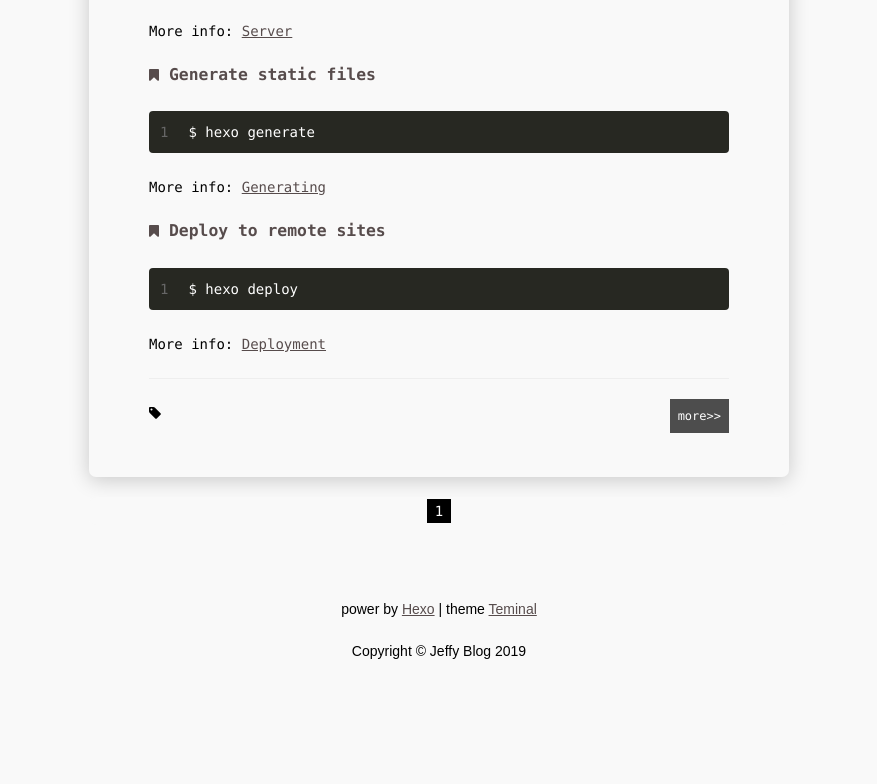
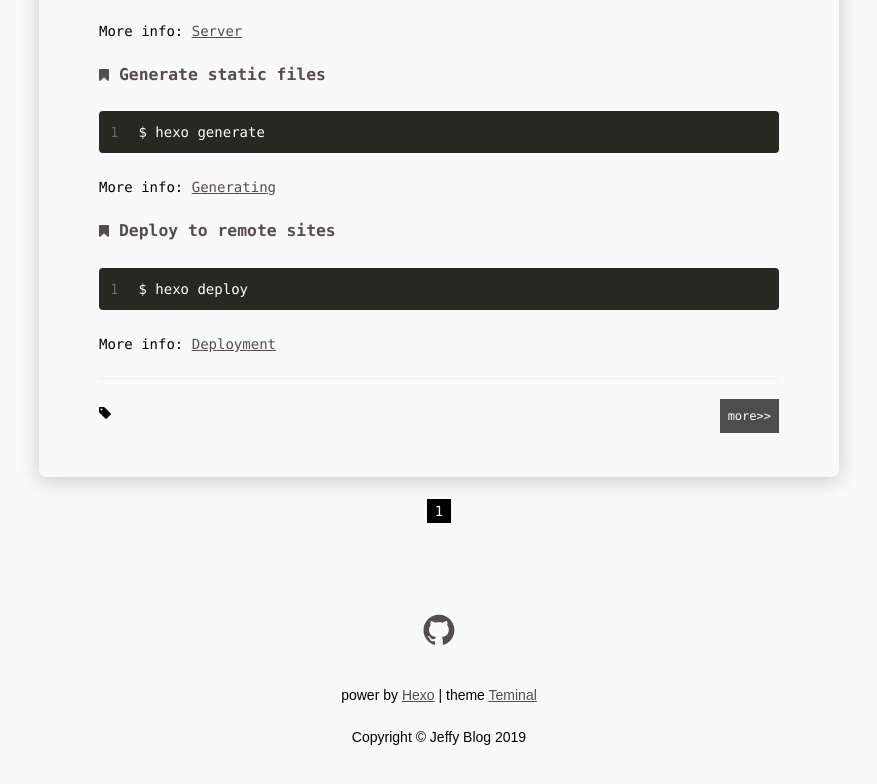
Before and after one commit to luckyJeffy/luckyJeffy.github.io, a plain HTML site: page index.html in a window 1280 px wide. Shown: the part 1158-1942 px from the top of the page, without its empty margins (201-1078 px from the left). Before the commit the page ends 1897 px from the top, so only its background shows below. Drawn offline with Linux system fonts and the light colour scheme.

Commit message:
Site updated: 2019-01-17 16:04:39

```diff
--- a/css/index.css
+++ b/css/index.css
@@ -16,7 +16,7 @@
 #post,
 .one-tag-list {
   margin: 0 auto;
-  width: 35rem;
+  width: 40rem;
   border-radius: 7px;
   box-shadow: 0px 3px 20px 0.5px rgba(0,0,0,0.19);
 }
--- a/index.html
+++ b/index.html
@@ -7,4 +7,4 @@
 <p>More info: <a href="https://hexo.io/docs/generating.html" target="_blank" rel="noopener">Generating</a></p>
 <h3 id="Deploy-to-remote-sites"><a href="#Deploy-to-remote-sites" class="headerlink" title="Deploy to remote sites"></a>Deploy to remote sites</h3><figure class="highlight bash"><table><tr><td class="gutter"><pre><span class="line">1</span><br></pre></td><td class="code"><pre><span class="line">$ hexo deploy</span><br></pre></td></tr></table></figure>
 <p>More info: <a href="https://hexo.io/docs/deployment.html" target="_blank" rel="noopener">Deployment</a></p>
-</div><div class="article-footer"><a class="article-more" href="/2019/01/15/hello-world/#more">more>></a><div class="article-tags"><i class="fa fa-tag" aria-hidden="true"></i></div></div></div><nav id="pagination"><div class="pagination"><span class="page-number current">1</span></div></nav></div></div><footer><div id="footer-inner"><div class="social-icons"></div><p class="design-info">power by <a href="https://hexo.io" target="_blank">Hexo</a> | theme <a href="https://github.com/lazysheep666/terminal_theme" target="_blank">Teminal</a></p><p class="copyright">Copyright © Jeffy Blog 2019</p></div></footer><script src="/js/nav.js"></script><script src="/js/scroll.js"></script><script src="/js/index.js"></script></body></html>
+</div><div class="article-footer"><a class="article-more" href="/2019/01/15/hello-world/#more">more>></a><div class="article-tags"><i class="fa fa-tag" aria-hidden="true"></i></div></div></div><nav id="pagination"><div class="pagination"><span class="page-number current">1</span></div></nav></div></div><footer><div id="footer-inner"><div class="social-icons"><a class="social-icon" href="https://github.com/returnGirlFriendToNull" target="_blank"><i class="fa fa-github"></i></a></div><p class="design-info">power by <a href="https://hexo.io" target="_blank">Hexo</a> | theme <a href="https://github.com/lazysheep666/terminal_theme" target="_blank">Teminal</a></p><p class="copyright">Copyright © Jeffy Blog 2019</p></div></footer><script src="/js/nav.js"></script><script src="/js/scroll.js"></script><script src="/js/index.js"></script></body></html>
```
Also changed, not shown: 2019/01/15/hello-world/index.html (+1 -1 lines), about/index.html (+1 -1 lines), archives/2019/01/index.html (+1 -1 lines), archives/2019/index.html (+1 -1 lines), archives/index.html (+1 -1 lines), tags/index.html (+1 -1 lines).
